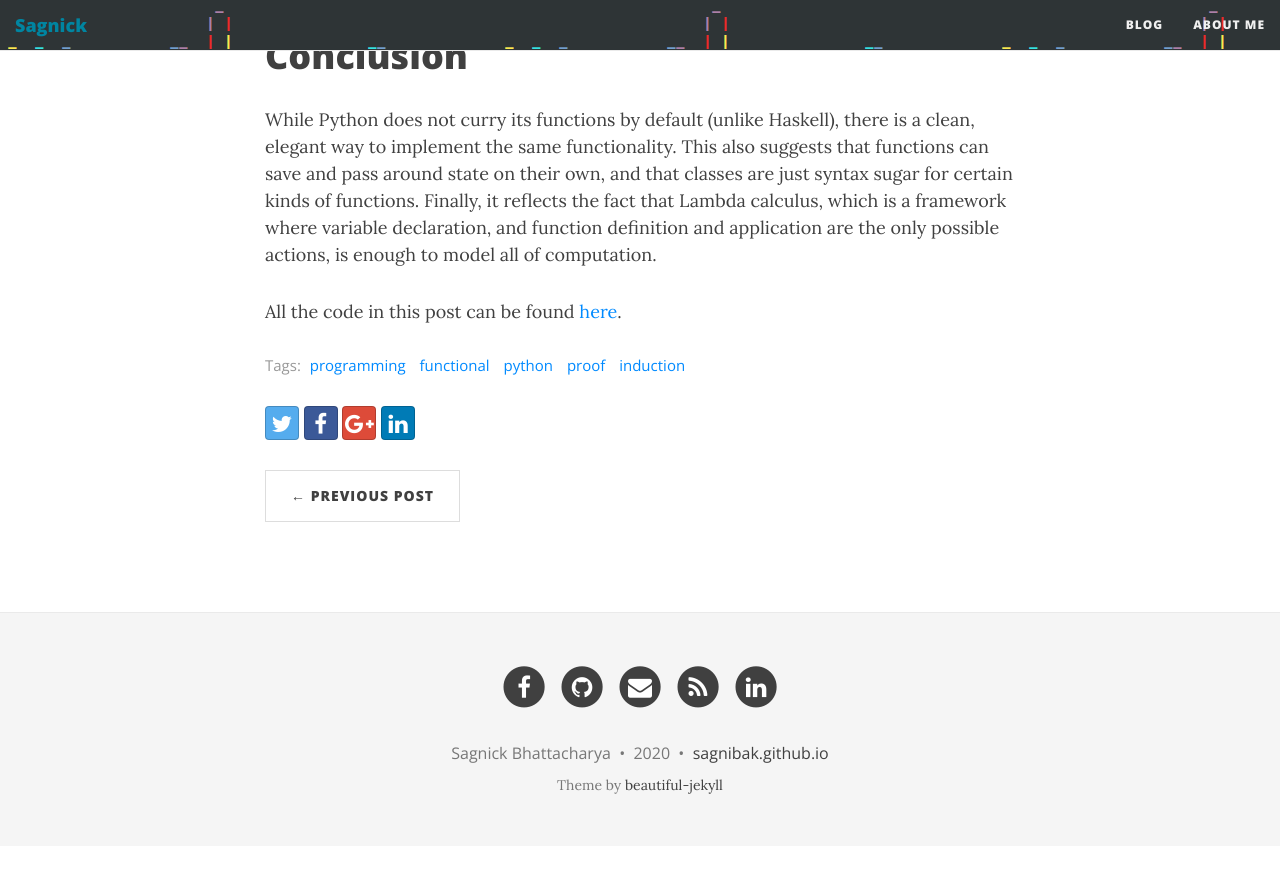
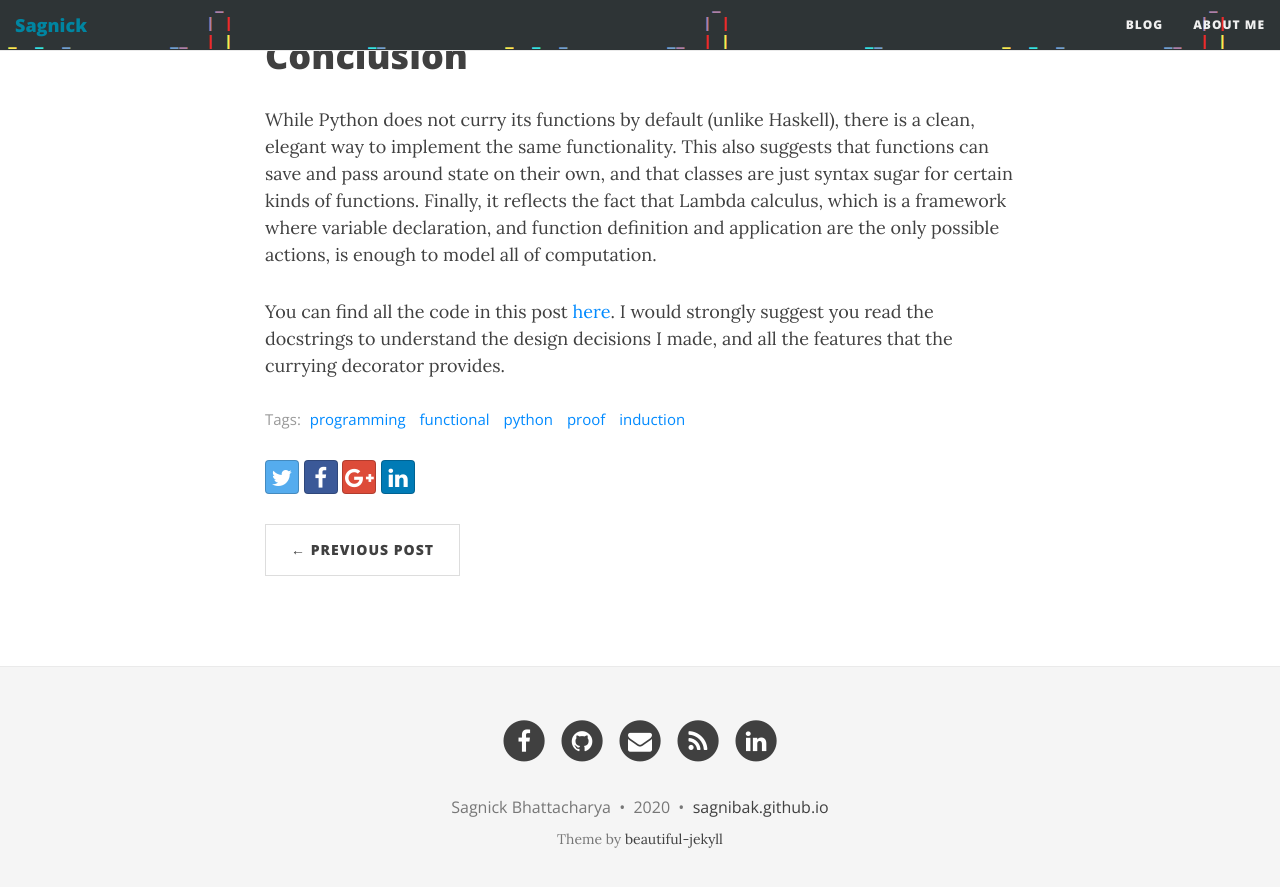
Before and after one commit to sagnibak/sagnibak.github.io, a Jekyll site: the page built from _posts/2020-08-25-python-is-haskell-currying.md, in a window 1280 px wide and 900 px high, scrolled down 7346 px. Shown: the top 887 px of the window. Built offline with Jekyll 4.4.1, drawn with Linux system fonts in a browser that asks for light colours; nearby versions of some CDN libraries; formulas are drawn with MathJax 3; a script that is not in the unit is left out; comment, search, counter and statistics services are not loaded; before the commit the page ends 8192 px from its top, so only the background shows below that.

Commit message:
now we can make curry in Python :fork_and_knife:

```diff
--- a/_posts/2020-08-25-python-is-haskell-currying.md
+++ b/_posts/2020-08-25-python-is-haskell-currying.md
@@ -304,5 +304,7 @@ reflects the fact that Lambda calculus, which is a framework where variable
 declaration, and function definition and application are the only possible
 actions, is enough to model all of computation.
 
-All the code in this post can be found
-[here](https://github.com/sagnibak/func_py/blob/master/curry.py).
+You can find all the code in this post
+[here](https://github.com/sagnibak/func_py/blob/master/curry.py). I would strongly
+suggest you read the docstrings to understand the design decisions I made, and
+all the features that the currying decorator provides.
```
